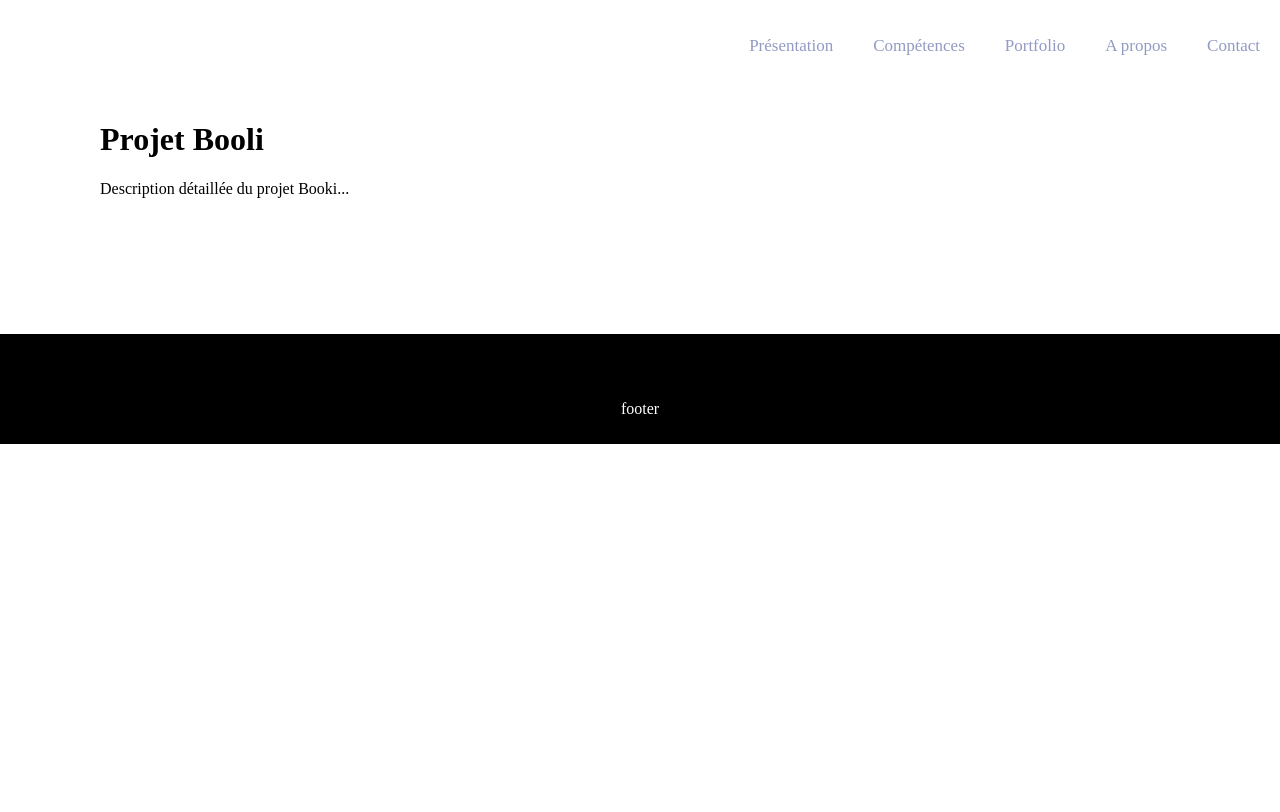
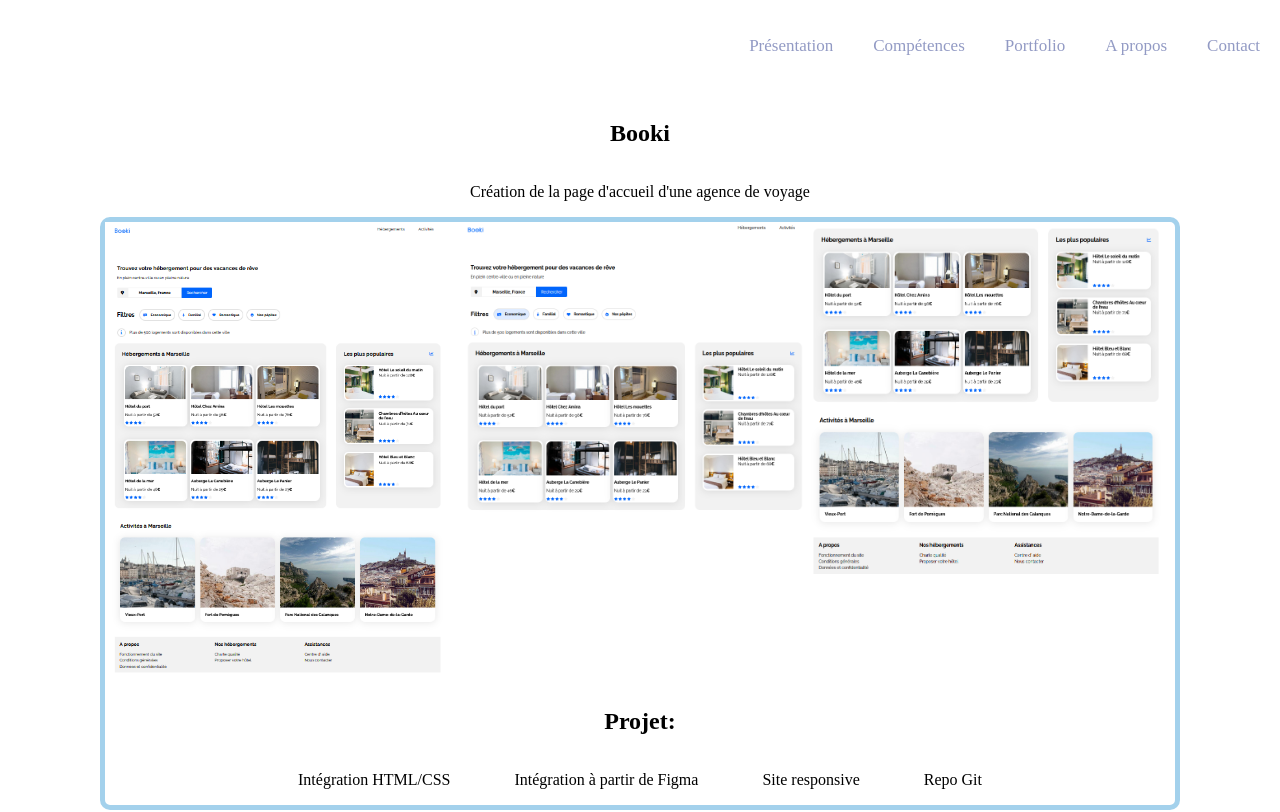
Before and after one commit to PierreSarciat/portfolio, a React (Vite) app: page /portfolio/booki in a window 1280 px wide. Shown: the top 812 px of the page. Built offline with nearby package versions, Linux system fonts and the light colour scheme.

Commit message:
création page booki

```diff
--- a/src/pages/booki.jsx
+++ b/src/pages/booki.jsx
@@ -1,10 +1,38 @@
 import React from 'react';
+import Button from "@components/button.jsx";
+import "./booki.scss";
+import logoGitHub from "@images/logoGitHub.png";
+
 
 const Booki = () => {
     return (
         <div>
-            <h1>Projet Booli</h1>
-            <p>Description détaillée du projet Booki...</p>
+            <section className='titleProject'>
+                <h1>Booki</h1>
+                <p>Création de  la page d'accueil d'une agence de voyage</p>
+            </section>
+
+            <section className='mockupContent'>
+                <div className='mockup'>
+                    <img src="/portfolio/mockup/booki/booki1.png" alt="Mockup Booki" />
+                    <img src="/portfolio/mockup/booki/booki2.png" alt="Mockup Booki" />
+                    <img src="/portfolio/mockup/booki/booki3.png" alt="Mockup Booki" />
+                </div>
+                <div className='mockupProject'>
+                    <h2>Projet: </h2>
+                    <ul>
+                        <li>Intégration HTML/CSS</li>
+                        <li>Intégration à partir de Figma</li>
+                        <li>Site responsive</li>
+                        <li>Repo Git</li>
+                    </ul>
+                </div>
+
+            </section>
+            <div className='buttons'>
+                <Button img={logoGitHub} alt="GitHub" href="https://github.com/PierreSarciat/Booki/tree/projet-definitif" target="_blank" rel="noopener noreferrer" />
+                <Button text="Mon CV" href="/cv.pdf" />
+            </div>
         </div>
     );
 };
--- /dev/null
+++ b/src/pages/booki.scss
@@ -0,0 +1,36 @@
+.titleProject {
+    display: flex;
+    flex-direction: column;
+    align-items: center;
+}
+
+.mockupContent {
+    border: 5px solid #208fd169;
+    border-radius: 10px;
+
+    .mockup {
+        display: grid;
+        grid-template-columns: 33% 33% 33%;
+
+        img {
+            width: 100%;
+
+        }
+
+    }
+
+    .mockupProject {
+        display: flex;
+        flex-direction: column;
+        align-items: center;
+
+        ul {
+            list-style: none;
+            padding: 0;
+            display: flex;
+            gap: 4rem;
+        }
+
+    }
+
+}
--- a/src/pages/home.jsx
+++ b/src/pages/home.jsx
@@ -7,9 +7,10 @@ import carducciImg from '@images/carducci.webp';
 import grimoireImg from '@images/grimoire.webp';
 import kasaImg from '@images/kasa.webp';
 import menu_makerImg from '@images/menu_maker.webp';
+import Button from "@components/button.jsx";
 
 const projects = [
-    { img: bookiImg, title: "BOOKI", description: " location", alt: "Projet Booki", link: "/booki" },
+    { img: bookiImg, title: "BOOKI", description: " Création de la page d'accueil d'une agence de voyage", alt: "Projet Booki", link: "/booki" },
     { img: bluelImg, title: "SOPHIE BLUEL", alt: "Projet Sophie Bluel", link: "/bluel" },
     { img: carducciImg, title: "NINA CARDUCCI", alt: "Projet Nina Carducci", link: "/carducci" },
     { img: grimoireImg, title: "MON VIEUX GRIMOIRE", alt: "Projet Mon Vieux Grimoire", link: "/grimoire" },
@@ -25,8 +26,8 @@ const Home = () => {
 
             <h1>Pierre-Henri Sarciat - Développeur web</h1>
             <div className='buttons'>
-                <a href="" className='buttonMC' title="Me contacter">Me contacter</a>
-                <a href="" className='buttonMCV' title="Mon CV">Mon CV</a>
+                <Button text="Me contacter" href="#contact" />
+                <Button text="Mon CV" href="/cv.pdf" />
             </div>
             <section className='about'>
                 <p></p>
```
